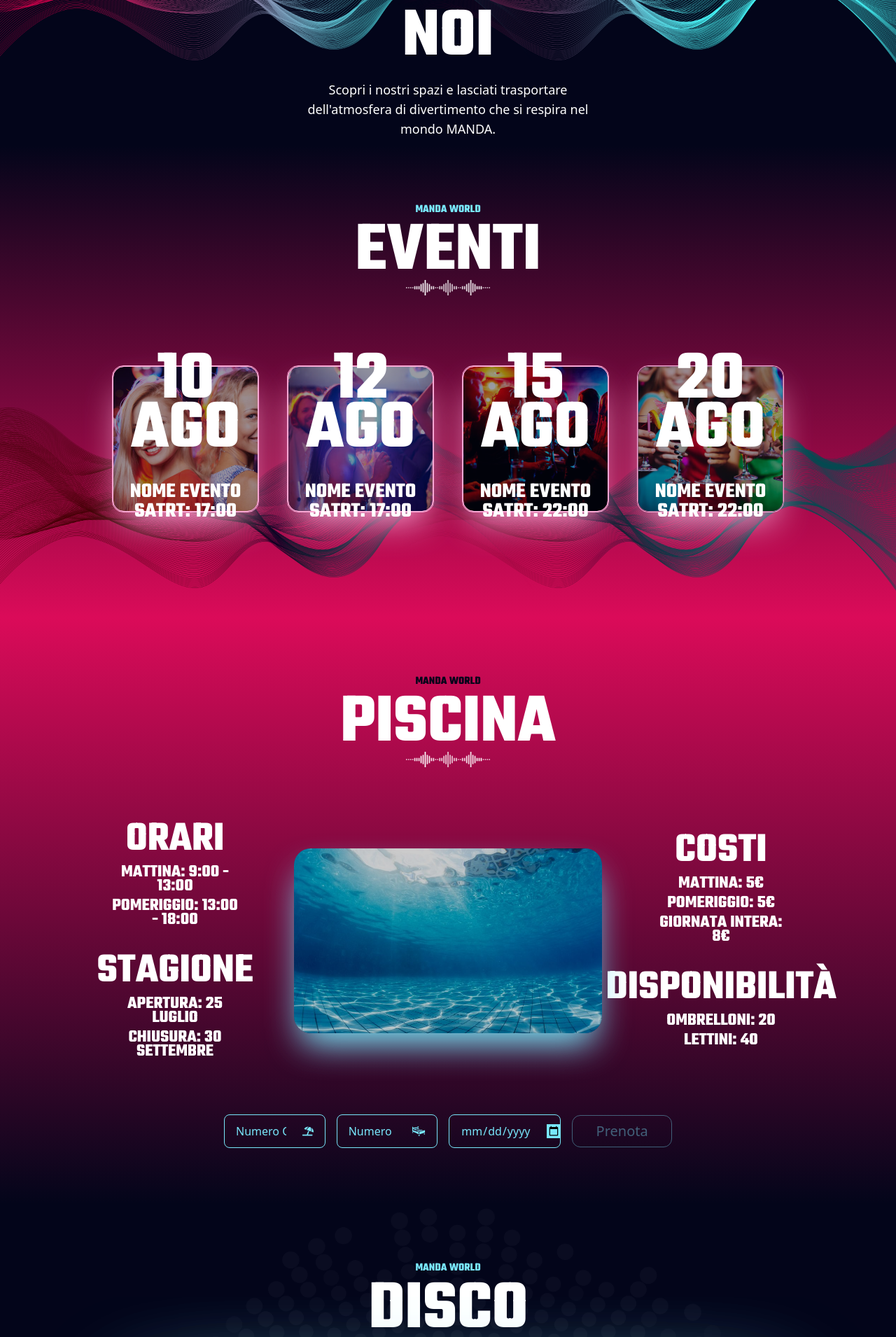
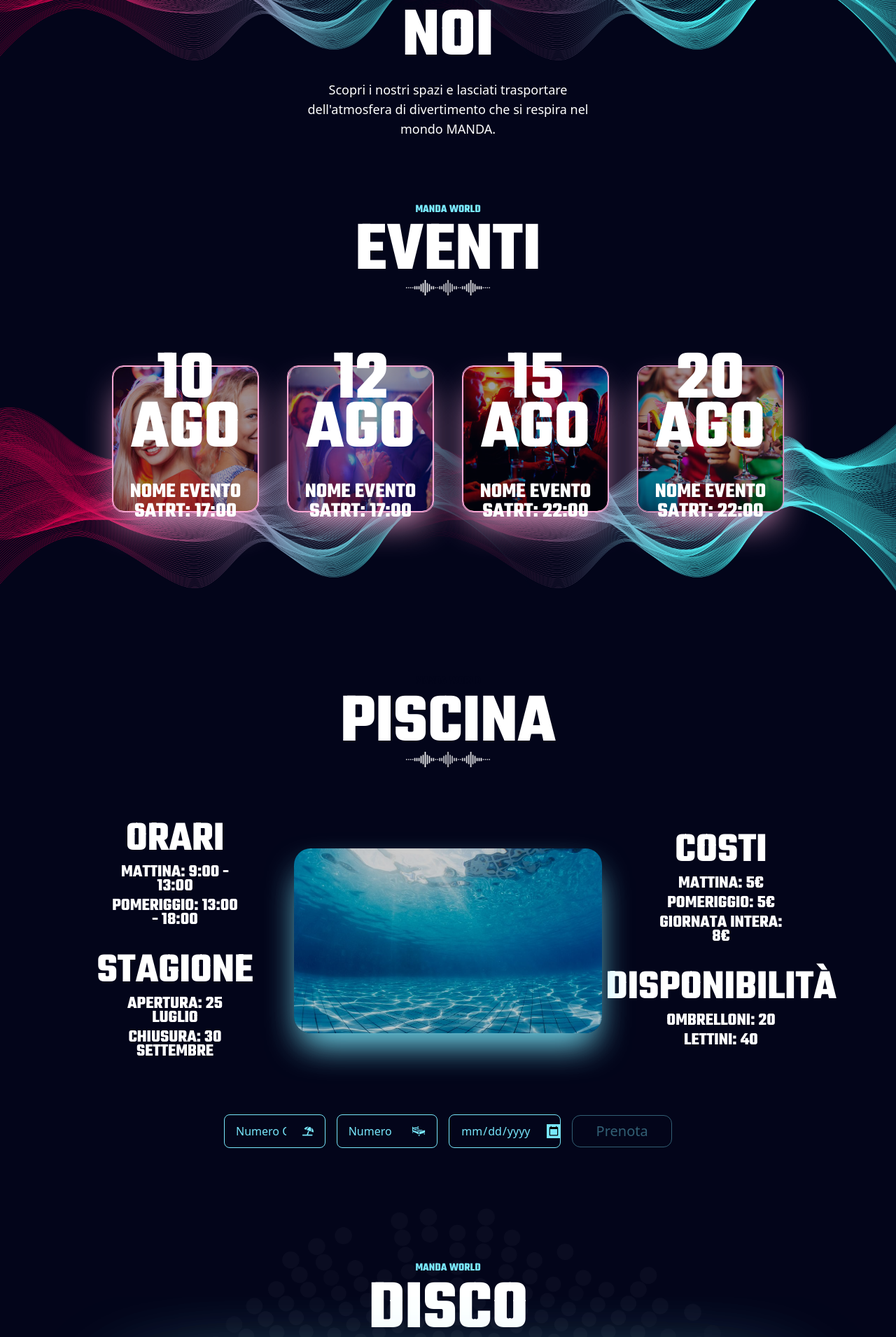
Before and after one commit to edgardovittoria/mandaworld, a Next.js app: page / in a window 1280 px wide. Shown: the part 434-2344 px from the top of the page at 70% size. Built offline with nearby package versions, Linux system fonts and the light colour scheme.

Commit message:
ripristinati colori

```diff
--- a/src/app/components/(home)/Eventi.tsx
+++ b/src/app/components/(home)/Eventi.tsx
@@ -1,10 +1,10 @@
 import Image from "next/image";
 import Carousel from "../(ui)/Carousel";
-import wawesPad from "../../../../public/waves-pad-dark.png"
+import wawesPad from "../../../../public/waves-pad.png"
 import CarouselMobile from "../(ui)/CarouselMobile";
 export default function Welcome() {
   return (
-    <div className="w-full pt-20 relative bg-gradient-to-t from-primary to-backgroundColor" id="eventi">
+    <div className="w-full pt-20 relative" id="eventi">
       <div className="flex flex-col justify-center items-center gap-8">
         <div className="flex flex-col items-center gap-5 text-center w-3/4">
           <div className="flex flex-col leading-[.8] items-center">
--- a/src/app/components/(home)/Piscina.tsx
+++ b/src/app/components/(home)/Piscina.tsx
@@ -13,7 +13,7 @@ export default function Piscina() {
   const [data, setData] = useState<string | undefined>(undefined);
 
   return (
-    <div className="w-full py-20 relative bg-gradient-to-b from-primary to-backgroundColor" id="piscina">
+    <div className="w-full py-20 relative" id="piscina">
       <div className="flex flex-col items-center">
         <div className="flex flex-col items-center gap-5 text-center w-3/4">
           <div className="flex flex-col leading-[.8] items-center">
```
